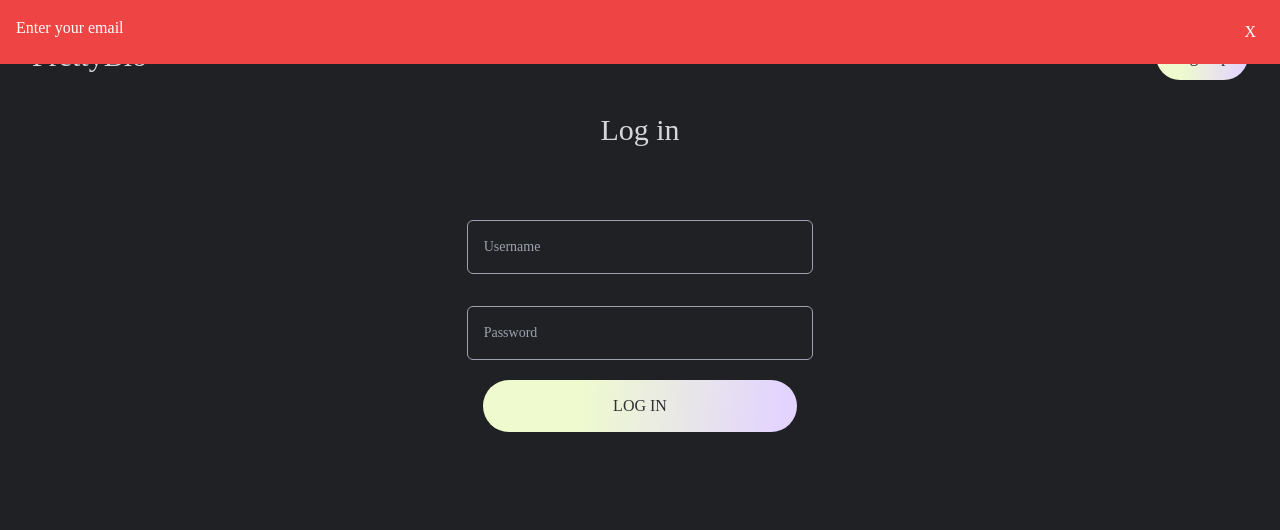
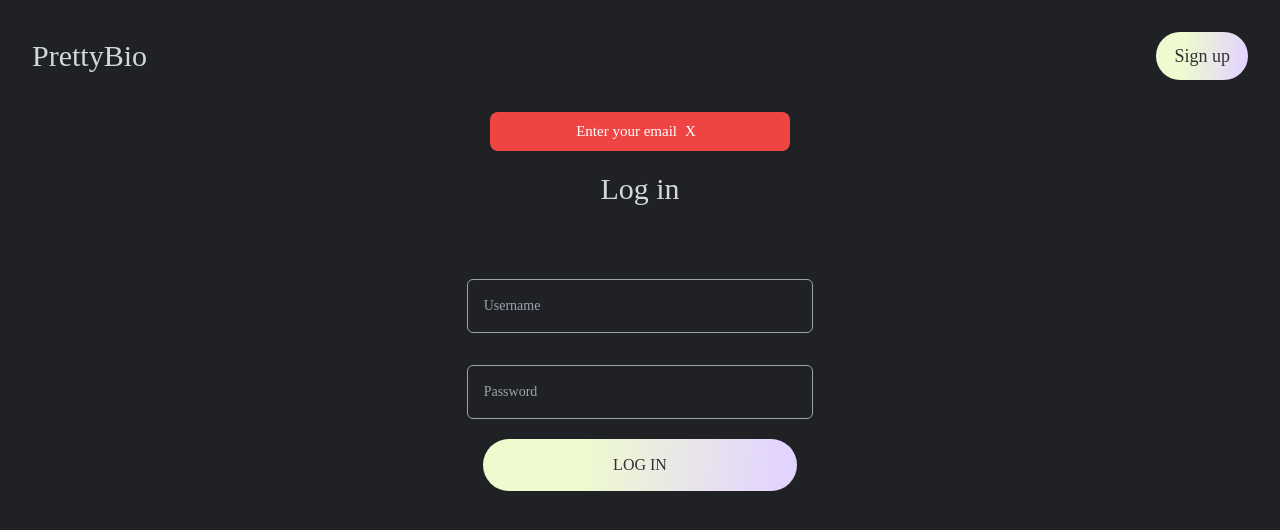
Before and after one commit to devtofunmi/prettybio, a Next.js app: page /Login in a window 1280 px wide. Both pictures are taken after a click on the button "LOG IN". Shown: the top 530 px of the page. Built offline with nearby package versions, Linux system fonts and the light colour scheme; no server answers; the database is empty; a web font is replaced by a local one.

Commit message:
change the input text,focus colour and error and success ui

```diff
--- a/pages/Login.jsx
+++ b/pages/Login.jsx
@@ -70,11 +70,9 @@ const Login = () => {
   return (
     <div className="font-abc">
       <LoginNavbar />
-      <h1 className="text-text text-3xl flex justify-center">Log in</h1>
-
       {error && (
-        <div className="fixed top-0 left-0 right-0 items-center bg-red-500 text-white p-4 ">
-          <div className="flex justify-between">
+        <div className="flex justify-center md:w-[300px] w-[200px] m-auto rounded-lg  items-center bg-red-500 text-white p-1 md:text-[15px] text-[12px] mb-5 ">
+          <div className="flex justify-between items-center">
             <p>{error}</p>
             <button className="px-2 py-1" onClick={() => setError("")}>
               X
@@ -82,20 +80,20 @@ const Login = () => {
           </div>
         </div>
       )}
-
       {success && (
-        <div className="fixed top-0 left-0 right-0 items-center bg-green-500 text-white p-4 ">
+        <div className="flex justify-center md:w-[300px] w-[200px] m-auto rounded-lg  items-center bg-green-500 text-white p-1 md:text-[15px] text-[12px] mb-5 ">
           <div className="text-center">
             <p>{success}</p>
           </div>
         </div>
       )}
+      <h1 className="text-text text-3xl flex justify-center">Log in</h1>
 
       <div className="w-full md:w-2/4 text-sm lg:w-4/12 rounded-xl m-auto p-10 md:p-[14] mt-2">
         <div className="flex flex-col mt-3 ">
           <input
             type="text"
-            className="bg-[#202125] focus:outline-none focus:border-blue-700 border border-gray-400 rounded-md py-4 px-4 block w-full mt-3"
+            className="bg-[#202125]  focus:border-[#effbce] text-text border border-gray-400 rounded-md py-4 px-4 block w-full mt-3"
             placeholder="Username"
             onChange={(e) => {
               setUserName(e.target.value);
@@ -105,7 +103,7 @@ const Login = () => {
           <div className="mt-5">
             <input
               type="password"
-              className="bg-[#202125] focus:outline-none focus:border-blue-700 border border-gray-400 rounded-md py-4 px-4 block w-full mt-3"
+              className="bg-[#202125]  focus:border-[#effbce] text-text border border-gray-400 rounded-md py-4 px-4 block w-full mt-3"
               placeholder="Password"
               onChange={(e) => {
                 setPassword(e.target.value);
```
